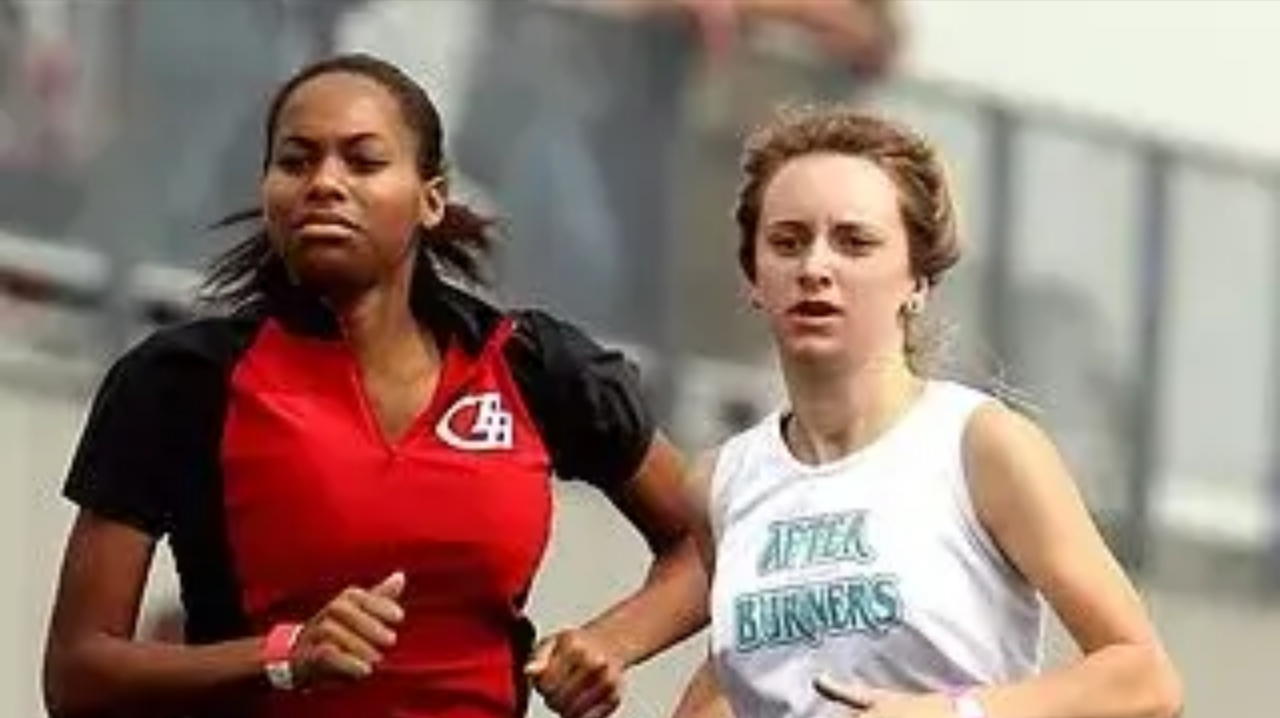
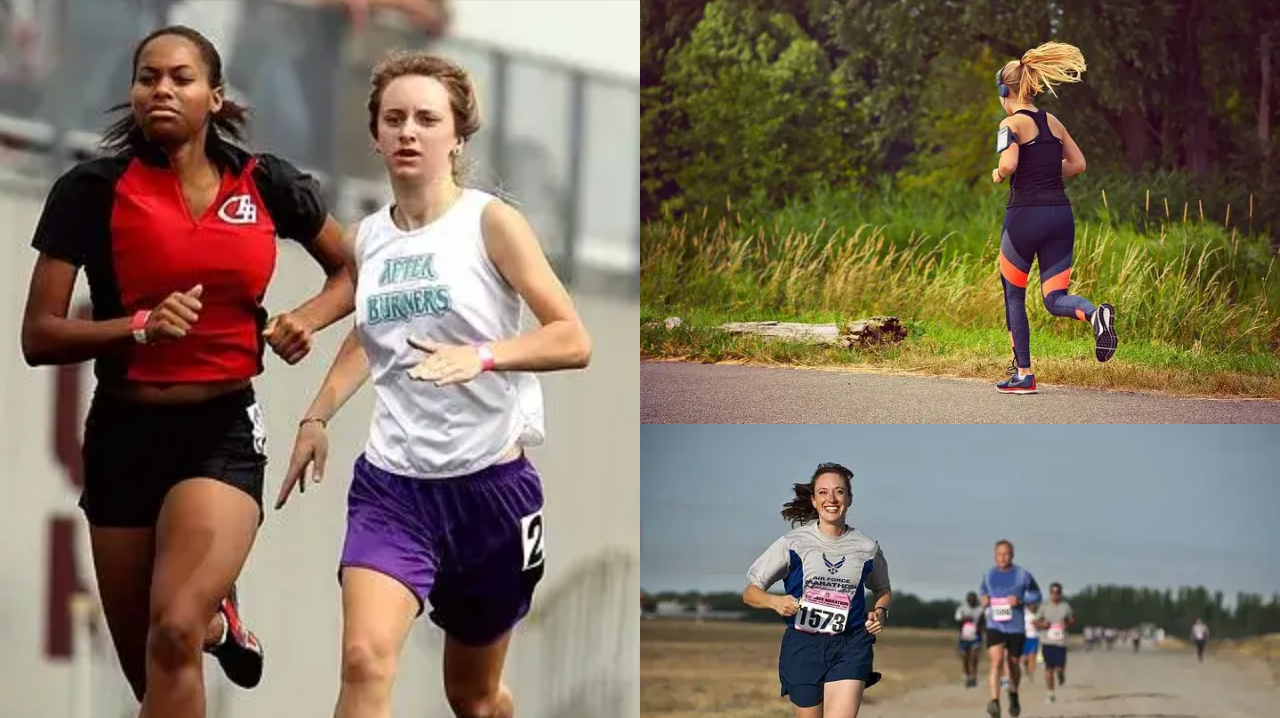
Before and after one commit to Meta1ingus/love-running, a plain HTML site: page gallery.html in a window 1280 px wide. Shown: the part 82-800 px from the top of the page. Drawn offline with nearby package versions, Linux system fonts and the light colour scheme.

Commit message:
Add media query for gallery images to enable two-column layout on large phones

```diff
--- a/assets/css/style.css
+++ b/assets/css/style.css
@@ -212,6 +212,14 @@ main {
     color: #3a3a3a;
 }
 
+/* Media query: Large or lanscape phones (576px and up) */
+@media screen and (min-width: 576px) {
+    #photos {
+        column-count: 2;
+        column-gap: 0;
+    }
+}
+
 /* Media query: tablets and larger (768px and up) */
 @media screen and (min-width: 768px) {
 
```
